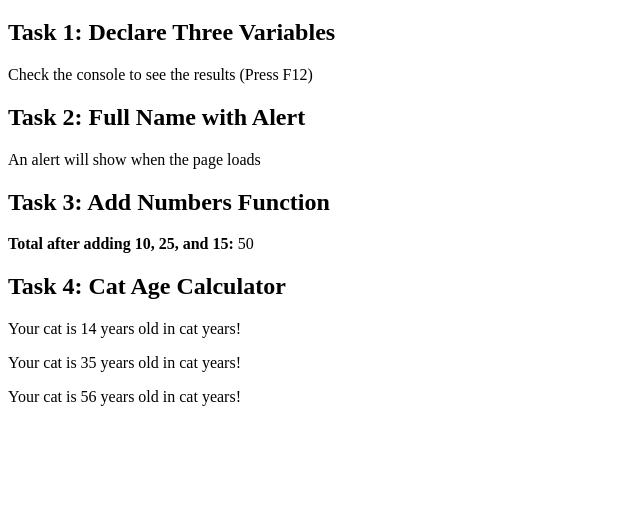
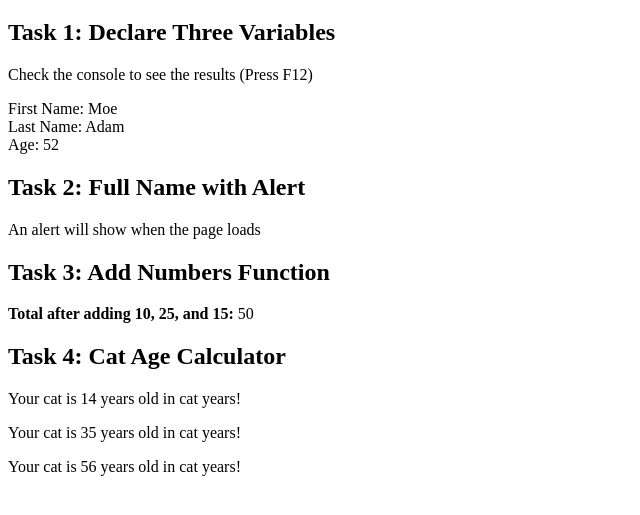
Before and after one commit to sumrav-rgb/javascript-assignment-2, a plain HTML site: page index.html in a window 1280 px wide. Shown: the part 61-576 px from the top of the page, without its empty margins (0-640 px from the left). Drawn offline with Linux system fonts and the light colour scheme.

Commit message:
updated file new

```diff
--- a/index.html
+++ b/index.html
@@ -10,7 +10,12 @@
 
     <h2>Task 1: Declare Three Variables</h2>
     <p>Check the console to see the results (Press F12)</p>
+    <p>
+        First Name: <span id="first"></span><br>
+        Last Name: <span id="last"></span><br>
+        Age: <span id="age"></span>
 
+    </p>
     <h2>Task 2: Full Name with Alert</h2>
     <p>An alert will show when the page loads</p>
 
@@ -25,6 +30,10 @@
         // TASK 1: Declare Three Variables
 
         var firstName = "Moe", lastName = "Adam", age = 52;
+
+        document.getElementById("first").innerHTML = firstName;
+        document.getElementById("last").innerHTML = lastName;
+        document.getElementById("age").innerHTML = age;
 
         // Show results in console
         console.log("Task 1 Results:");
```
